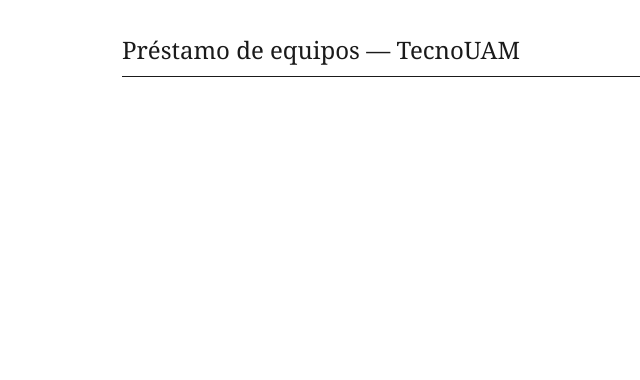
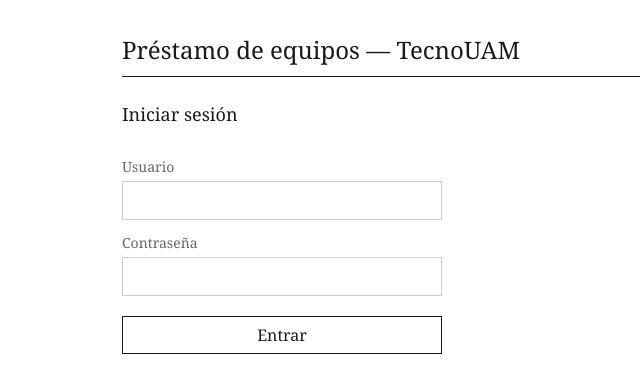
Before and after one commit to maurasqq/TecnoUAM, a React (Vite) app in the folder frontend/: page / in a window 1280 px wide. Shown: the top 380 px of the page, without its empty margins (134-774 px from the left). Built offline with nearby package versions, Linux system fonts and the light colour scheme; no server answers.

Commit message:
Agregar el inicio de sesión

```diff
--- a/frontend/src/App.css
+++ b/frontend/src/App.css
@@ -38,3 +38,77 @@
   font-weight: normal;
   margin: 0 0 1rem;
 }
+
+.formulario {
+  display: flex;
+  flex-direction: column;
+  gap: 0.25rem;
+  max-width: 20rem;
+}
+
+.formulario label {
+  font-size: 0.875rem;
+  color: var(--gris);
+  margin-top: 0.5rem;
+}
+
+input {
+  font: inherit;
+  padding: 0.4rem 0.5rem;
+  border: 1px solid var(--linea);
+  background: var(--papel);
+  color: var(--tinta);
+}
+
+input:focus {
+  outline: 1px solid var(--tinta);
+  border-color: var(--tinta);
+}
+
+button {
+  font: inherit;
+  margin-top: 1rem;
+  padding: 0.4rem 1rem;
+  border: 1px solid var(--tinta);
+  background: var(--papel);
+  color: var(--tinta);
+  cursor: pointer;
+}
+
+button:hover:not(:disabled) {
+  background: var(--fondo-suave);
+}
+
+button:disabled {
+  color: var(--gris);
+  border-color: var(--linea);
+  cursor: default;
+}
+
+.barra {
+  display: flex;
+  align-items: center;
+  justify-content: space-between;
+  gap: 1rem;
+  font-size: 0.875rem;
+  color: var(--gris);
+  border-bottom: 1px solid var(--linea);
+  padding-bottom: 0.75rem;
+}
+
+.barra button {
+  margin-top: 0;
+}
+
+.mensaje {
+  margin: 1rem 0 0;
+  padding: 0.5rem 0.75rem;
+  border-left: 2px solid var(--linea);
+  font-size: 0.9375rem;
+  color: var(--gris);
+}
+
+.mensaje--error {
+  border-left-color: var(--tinta);
+  color: var(--tinta);
+}
--- a/frontend/src/App.jsx
+++ b/frontend/src/App.jsx
@@ -1,7 +1,32 @@
+import { useState } from 'react'
+import LoginForm from './components/LoginForm.jsx'
+import { borrarSesion, guardarSesion, leerSesion } from './api/sesion.js'
+
 export default function App() {
+  const [sesion, setSesion] = useState(leerSesion)
+
+  function autenticar(nuevaSesion) {
+    guardarSesion(nuevaSesion)
+    setSesion(nuevaSesion)
+  }
+
+  function cerrarSesion() {
+    borrarSesion()
+    setSesion(null)
+  }
+
   return (
     <main className="contenedor">
       <h1>Préstamo de equipos — TecnoUAM</h1>
+      {!sesion && <LoginForm onAutenticado={autenticar} />}
+      {sesion && (
+        <div className="barra">
+          <span>Sesión activa{sesion.rol ? ` · rol ${sesion.rol}` : ''}</span>
+          <button type="button" onClick={cerrarSesion}>
+            Cerrar sesión
+          </button>
+        </div>
+      )}
     </main>
   )
 }
--- a/frontend/src/api/axiosClient.js
+++ b/frontend/src/api/axiosClient.js
@@ -1,27 +1,14 @@
 import axios from 'axios'
-
-const CLAVE_TOKEN = 'tecnouam_token'
-
-export function leerToken() {
-  return sessionStorage.getItem(CLAVE_TOKEN)
-}
-
-export function guardarToken(token) {
-  sessionStorage.setItem(CLAVE_TOKEN, token)
-}
-
-export function borrarToken() {
-  sessionStorage.removeItem(CLAVE_TOKEN)
-}
+import { leerSesion } from './sesion.js'
 
 const axiosClient = axios.create({
   baseURL: import.meta.env.VITE_API_BASE_URL ?? 'http://localhost:8080/api'
 })
 
 axiosClient.interceptors.request.use((config) => {
-  const token = leerToken()
-  if (token) {
-    config.headers.Authorization = `Bearer ${token}`
+  const sesion = leerSesion()
+  if (sesion) {
+    config.headers.Authorization = `Bearer ${sesion.token}`
   }
   return config
 })
--- /dev/null
+++ b/frontend/src/api/sesion.js
@@ -0,0 +1,20 @@
+const CLAVE_TOKEN = 'tecnouam_token'
+const CLAVE_ROL = 'tecnouam_rol'
+
+export function leerSesion() {
+  const token = sessionStorage.getItem(CLAVE_TOKEN)
+  if (!token) {
+    return null
+  }
+  return { token, rol: sessionStorage.getItem(CLAVE_ROL) }
+}
+
+export function guardarSesion({ token, rol }) {
+  sessionStorage.setItem(CLAVE_TOKEN, token)
+  sessionStorage.setItem(CLAVE_ROL, rol ?? '')
+}
+
+export function borrarSesion() {
+  sessionStorage.removeItem(CLAVE_TOKEN)
+  sessionStorage.removeItem(CLAVE_ROL)
+}
--- /dev/null
+++ b/frontend/src/components/LoginForm.jsx
@@ -0,0 +1,53 @@
+import { useState } from 'react'
+import axiosClient from '../api/axiosClient.js'
+import { mensajeError } from '../api/mensajeError.js'
+import Mensaje from './Mensaje.jsx'
+
+export default function LoginForm({ onAutenticado }) {
+  const [usuario, setUsuario] = useState('')
+  const [contrasena, setContrasena] = useState('')
+  const [cargando, setCargando] = useState(false)
+  const [error, setError] = useState(null)
+
+  async function enviar(evento) {
+    evento.preventDefault()
+    setCargando(true)
+    setError(null)
+    try {
+      const { data } = await axiosClient.post('/auth/login', { usuario, contrasena })
+      onAutenticado({ token: data.token, rol: data.rol })
+    } catch (problema) {
+      setError(mensajeError(problema, 'No se pudo iniciar sesión.'))
+    } finally {
+      setCargando(false)
+    }
+  }
+
+  return (
+    <form className="formulario" onSubmit={enviar}>
+      <h2>Iniciar sesión</h2>
+      <label htmlFor="usuario">Usuario</label>
+      <input
+        id="usuario"
+        type="text"
+        autoComplete="username"
+        value={usuario}
+        onChange={(evento) => setUsuario(evento.target.value)}
+        required
+      />
+      <label htmlFor="contrasena">Contraseña</label>
+      <input
+        id="contrasena"
+        type="password"
+        autoComplete="current-password"
+        value={contrasena}
+        onChange={(evento) => setContrasena(evento.target.value)}
+        required
+      />
+      <button type="submit" disabled={cargando}>
+        {cargando ? 'Entrando…' : 'Entrar'}
+      </button>
+      {error && <Mensaje tipo="error">{error}</Mensaje>}
+    </form>
+  )
+}
--- /dev/null
+++ b/frontend/src/components/Mensaje.jsx
@@ -0,0 +1,3 @@
+export default function Mensaje({ tipo = 'aviso', children }) {
+  return <p className={`mensaje mensaje--${tipo}`}>{children}</p>
+}
```
